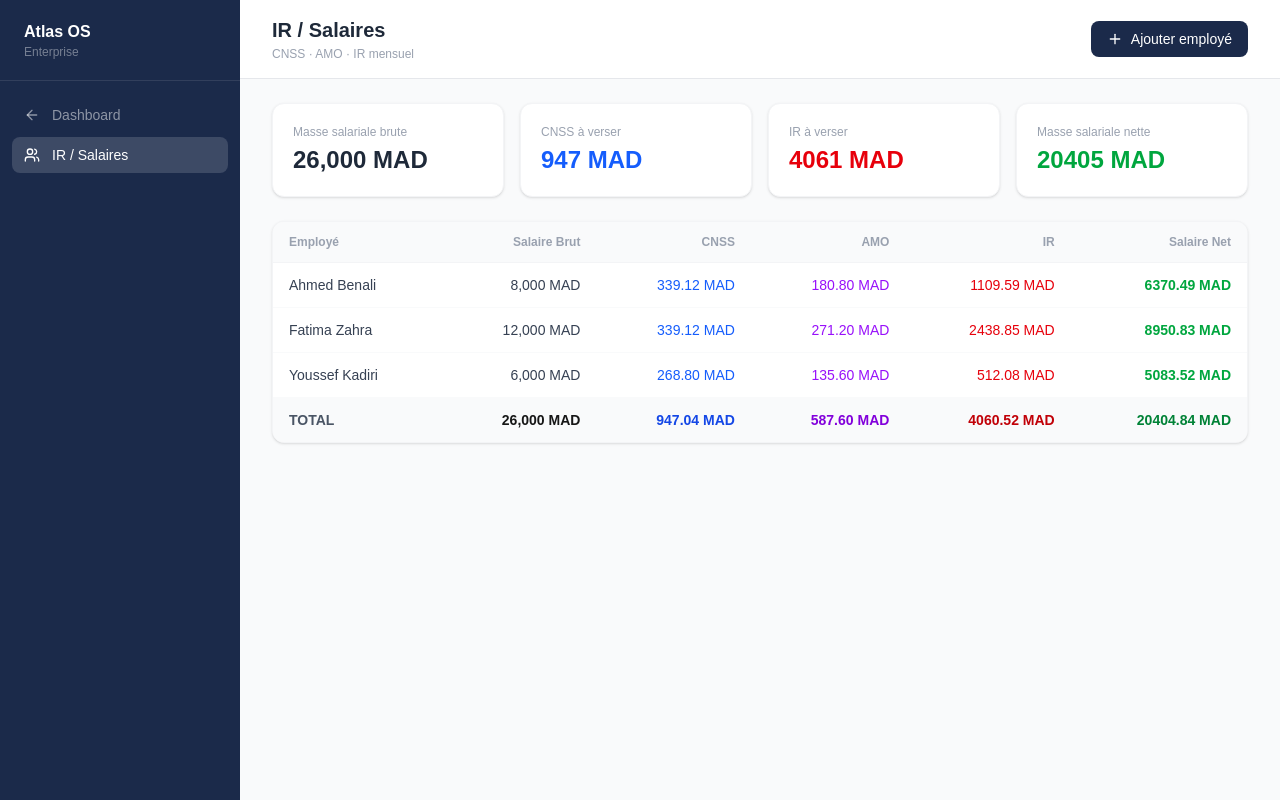
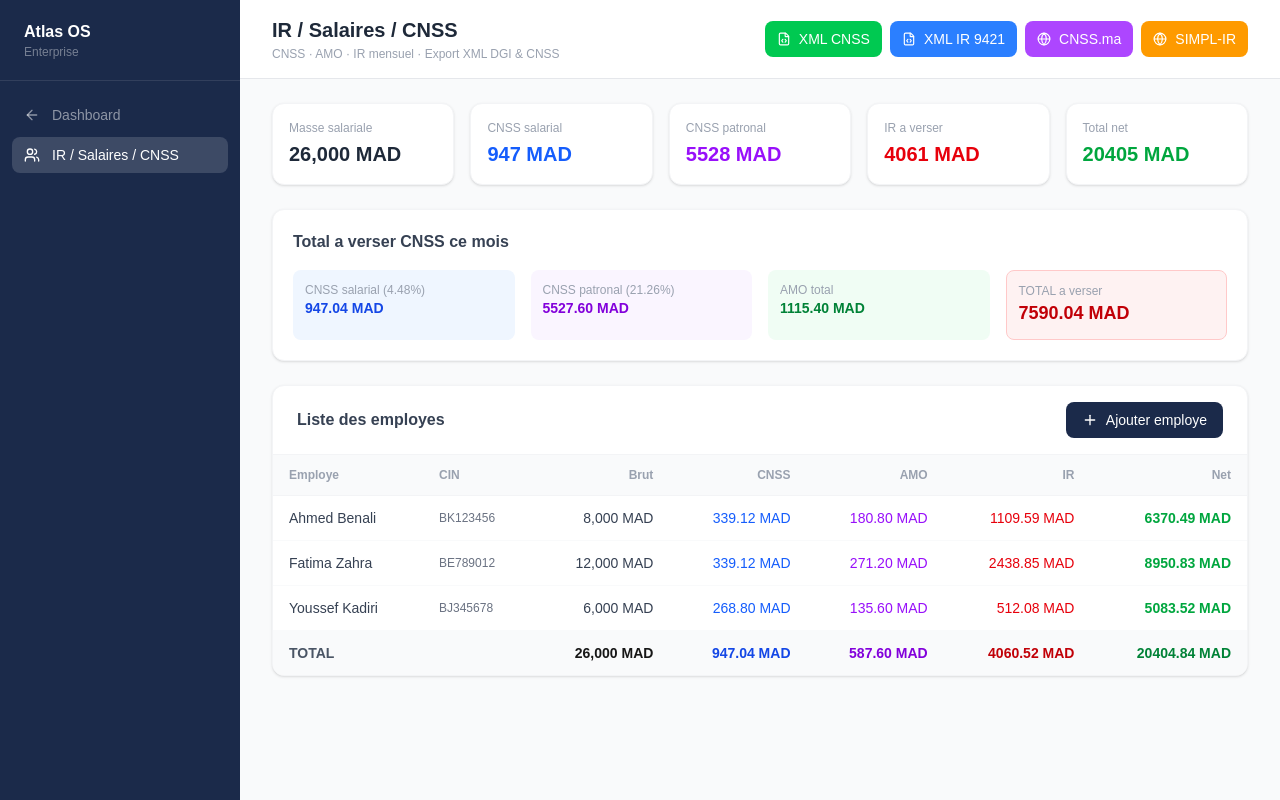
Before and after one commit to marwandevlo/atlas-os, a Next.js app: page /ir in a window 1280 px wide. Built offline with nearby package versions, Linux system fonts and the light colour scheme.

Commit message:
add CNSS IR XML export complete

```diff
--- a/app/ir/page.tsx
+++ b/app/ir/page.tsx
@@ -1,11 +1,13 @@
 'use client';
 import { useState } from 'react';
-import { ArrowLeft, Plus, Users } from 'lucide-react';
+import { ArrowLeft, Plus, Users, FileCode, Globe, Download, CheckCircle } from 'lucide-react';
 import { useRouter } from 'next/navigation';
 
 type Employe = {
   id: number;
   nom: string;
+  cin: string;
+  matriculeCNSS: string;
   salaireBrut: number;
   cnss: number;
   amo: number;
@@ -13,7 +15,7 @@ type Employe = {
   salaireNet: number;
 };
 
-function calculerSalaire(brut: number): Omit<Employe, 'id' | 'nom'> {
+function calculerSalaire(brut: number): Omit<Employe, 'id' | 'nom' | 'cin' | 'matriculeCNSS'> {
   const cnss = Math.min(brut * 0.0448, 339.12);
   const amo = brut * 0.0226;
   const baseIR = brut - cnss - amo;
@@ -24,31 +26,116 @@ function calculerSalaire(brut: number): Omit<Employe, 'id' | 'nom'> {
   else if (baseIR <= 6666) ir = 333.4 + (baseIR - 5000) * 0.3;
   else if (baseIR <= 15000) ir = 832.8 + (baseIR - 6666) * 0.34;
   else ir = 3666.6 + (baseIR - 15000) * 0.38;
-  const salaireNet = brut - cnss - amo - ir;
-  return { salaireBrut: brut, cnss, amo, ir, salaireNet };
+  return { salaireBrut: brut, cnss, amo, ir, salaireNet: brut - cnss - amo - ir };
 }
 
 export default function IRPage() {
   const router = useRouter();
   const [employes, setEmployes] = useState<Employe[]>([
-    { id: 1, nom: 'Ahmed Benali', ...calculerSalaire(8000) },
-    { id: 2, nom: 'Fatima Zahra', ...calculerSalaire(12000) },
-    { id: 3, nom: 'Youssef Kadiri', ...calculerSalaire(6000) },
+    { id: 1, nom: 'Ahmed Benali', cin: 'BK123456', matriculeCNSS: 'CNSS001', ...calculerSalaire(8000) },
+    { id: 2, nom: 'Fatima Zahra', cin: 'BE789012', matriculeCNSS: 'CNSS002', ...calculerSalaire(12000) },
+    { id: 3, nom: 'Youssef Kadiri', cin: 'BJ345678', matriculeCNSS: 'CNSS003', ...calculerSalaire(6000) },
   ]);
-  const [form, setForm] = useState({ nom: '', salaireBrut: '' });
+  const [form, setForm] = useState({ nom: '', cin: '', matriculeCNSS: '', salaireBrut: '' });
   const [showForm, setShowForm] = useState(false);
+  const [declared, setDeclared] = useState(false);
+  const [xmlGenerated, setXmlGenerated] = useState(false);
 
   const addEmploye = () => {
     if (!form.nom || !form.salaireBrut) return;
-    setEmployes([...employes, { id: Date.now(), nom: form.nom, ...calculerSalaire(parseFloat(form.salaireBrut)) }]);
-    setForm({ nom: '', salaireBrut: '' });
+    setEmployes([...employes, {
+      id: Date.now(),
+      nom: form.nom,
+      cin: form.cin,
+      matriculeCNSS: form.matriculeCNSS,
+      ...calculerSalaire(parseFloat(form.salaireBrut))
+    }]);
+    setForm({ nom: '', cin: '', matriculeCNSS: '', salaireBrut: '' });
     setShowForm(false);
   };
 
   const totalBrut = employes.reduce((s, e) => s + e.salaireBrut, 0);
   const totalCNSS = employes.reduce((s, e) => s + e.cnss, 0);
+  const totalAMO = employes.reduce((s, e) => s + e.amo, 0);
   const totalIR = employes.reduce((s, e) => s + e.ir, 0);
   const totalNet = employes.reduce((s, e) => s + e.salaireNet, 0);
+  const cnssPatronal = totalBrut * 0.2126;
+  const amoPatronal = totalBrut * 0.0203;
+
+  const generateXMLCNSS = () => {
+    const mois = new Date().toISOString().substring(0, 7);
+    const xml = `<?xml version="1.0" encoding="UTF-8"?>
+<DeclarationCNSS xmlns="http://www.cnss.ma/v1">
+  <Entete>
+    <Periode>${mois}</Periode>
+    <DateCreation>${new Date().toISOString().split('T')[0]}</DateCreation>
+    <NombreEmployes>${employes.length}</NombreEmployes>
+  </Entete>
+  <Employes>
+${employes.map(e => `    <Employe>
+      <Nom>${e.nom}</Nom>
+      <CIN>${e.cin}</CIN>
+      <MatriculeCNSS>${e.matriculeCNSS}</MatriculeCNSS>
+      <SalaireBrut>${e.salaireBrut}</SalaireBrut>
+      <CNSS_Salarial>${e.cnss.toFixed(2)}</CNSS_Salarial>
+      <AMO_Salarial>${e.amo.toFixed(2)}</AMO_Salarial>
+    </Employe>`).join('\n')}
+  </Employes>
+  <Totaux>
+    <MasseSalariale>${totalBrut}</MasseSalariale>
+    <CNSS_Salarial>${totalCNSS.toFixed(2)}</CNSS_Salarial>
+    <CNSS_Patronal>${cnssPatronal.toFixed(2)}</CNSS_Patronal>
+    <AMO_Salarial>${totalAMO.toFixed(2)}</AMO_Salarial>
+    <AMO_Patronal>${amoPatronal.toFixed(2)}</AMO_Patronal>
+    <TotalVersement>${(totalCNSS + cnssPatronal + totalAMO + amoPatronal).toFixed(2)}</TotalVersement>
+  </Totaux>
+</DeclarationCNSS>`;
+
+    const blob = new Blob([xml], { type: 'application/xml' });
+    const url = URL.createObjectURL(blob);
+    const a = document.createElement('a');
+    a.href = url;
+    a.download = `CNSS_${mois}.xml`;
+    a.click();
+    URL.revokeObjectURL(url);
+    setXmlGenerated(true);
+  };
+
+  const generateXMLIR = () => {
+    const mois = new Date().toISOString().substring(0, 7);
+    const xml = `<?xml version="1.0" encoding="UTF-8"?>
+<Etat9421 xmlns="http://www.tax.gov.ma/ir/v1">
+  <Entete>
+    <Periode>${mois}</Periode>
+    <DateCreation>${new Date().toISOString().split('T')[0]}</DateCreation>
+    <NombreEmployes>${employes.length}</NombreEmployes>
+  </Entete>
+  <Salaries>
+${employes.map(e => `    <Salarie>
+      <Nom>${e.nom}</Nom>
+      <CIN>${e.cin}</CIN>
+      <SalaireBrut>${e.salaireBrut}</SalaireBrut>
+      <CNSS>${e.cnss.toFixed(2)}</CNSS>
+      <AMO>${e.amo.toFixed(2)}</AMO>
+      <IR>${e.ir.toFixed(2)}</IR>
+      <SalaireNet>${e.salaireNet.toFixed(2)}</SalaireNet>
+    </Salarie>`).join('\n')}
+  </Salaries>
+  <Totaux>
+    <TotalBrut>${totalBrut}</TotalBrut>
+    <TotalIR>${totalIR.toFixed(2)}</TotalIR>
+    <TotalNet>${totalNet.toFixed(2)}</TotalNet>
+  </Totaux>
+</Etat9421>`;
+
+    const blob = new Blob([xml], { type: 'application/xml' });
+    const url = URL.createObjectURL(blob);
+    const a = document.createElement('a');
+    a.href = url;
+    a.download = `IR_9421_${mois}.xml`;
+    a.click();
+    URL.revokeObjectURL(url);
+  };
 
   return (
     <div className="flex h-screen bg-gray-50">
@@ -62,7 +149,7 @@ export default function IRPage() {
             <ArrowLeft size={16} /> Dashboard
           </button>
           <button className="w-full flex items-center gap-3 px-3 py-2 rounded-lg bg-white/15 text-white text-sm">
-            <Users size={16} /> IR / Salaires
+            <Users size={16} /> IR / Salaires / CNSS
           </button>
         </nav>
       </aside>
@@ -70,40 +157,95 @@ export default function IRPage() {
       <main className="flex-1 flex flex-col overflow-hidden">
         <header className="bg-white border-b border-gray-200 px-8 py-4 flex items-center justify-between">
           <div>
-            <h1 className="text-xl font-bold text-gray-800">IR / Salaires</h1>
-            <p className="text-xs text-gray-400 mt-0.5">CNSS · AMO · IR mensuel</p>
+            <h1 className="text-xl font-bold text-gray-800">IR / Salaires / CNSS</h1>
+            <p className="text-xs text-gray-400 mt-0.5">CNSS · AMO · IR mensuel · Export XML DGI & CNSS</p>
           </div>
-          <button onClick={() => setShowForm(!showForm)} className="flex items-center gap-2 px-4 py-2 bg-[#1B2A4A] text-white rounded-lg text-sm hover:bg-[#243660] transition-colors">
-            <Plus size={16} /> Ajouter employé
-          </button>
+          <div className="flex gap-2">
+            <button onClick={generateXMLCNSS} className="flex items-center gap-2 px-3 py-2 bg-green-500 text-white rounded-lg text-sm hover:bg-green-600 transition-colors">
+              <FileCode size={14} /> XML CNSS
+            </button>
+            <button onClick={generateXMLIR} className="flex items-center gap-2 px-3 py-2 bg-blue-500 text-white rounded-lg text-sm hover:bg-blue-600 transition-colors">
+              <FileCode size={14} /> XML IR 9421
+            </button>
+            <button onClick={() => window.open('https://www.cnss.ma', '_blank')} className="flex items-center gap-2 px-3 py-2 bg-purple-500 text-white rounded-lg text-sm hover:bg-purple-600 transition-colors">
+              <Globe size={14} /> CNSS.ma
+            </button>
+            <button onClick={() => window.open('https://www.tax.gov.ma', '_blank')} className="flex items-center gap-2 px-3 py-2 bg-amber-500 text-white rounded-lg text-sm hover:bg-amber-600 transition-colors">
+              <Globe size={14} /> SIMPL-IR
+            </button>
+          </div>
         </header>
 
         <div className="flex-1 overflow-y-auto px-8 py-6 space-y-6">
-          <div className="grid grid-cols-4 gap-4">
-            <div className="bg-white rounded-xl p-5 shadow-sm border border-gray-100">
-              <p className="text-xs text-gray-400">Masse salariale brute</p>
-              <p className="text-2xl font-bold text-gray-800 mt-1">{totalBrut.toLocaleString()} MAD</p>
+
+          {xmlGenerated && (
+            <div className="bg-green-50 border border-green-200 rounded-xl p-4 flex items-center gap-3">
+              <CheckCircle size={20} className="text-green-500 shrink-0" />
+              <div>
+                <p className="font-semibold text-green-700">Fichier XML CNSS genere!</p>
+                <p className="text-sm text-green-600">Deposez sur le portail CNSS.ma</p>
+              </div>
+              <button onClick={() => window.open('https://www.cnss.ma', '_blank')} className="ml-auto px-4 py-2 bg-green-500 text-white rounded-lg text-sm hover:bg-green-600 flex items-center gap-2">
+                <Globe size={14} /> CNSS.ma
+              </button>
             </div>
-            <div className="bg-white rounded-xl p-5 shadow-sm border border-gray-100">
-              <p className="text-xs text-gray-400">CNSS à verser</p>
-              <p className="text-2xl font-bold text-blue-600 mt-1">{totalCNSS.toFixed(0)} MAD</p>
+          )}
+
+          <div className="grid grid-cols-5 gap-4">
+            <div className="bg-white rounded-xl p-4 shadow-sm border border-gray-100">
+              <p className="text-xs text-gray-400">Masse salariale</p>
+              <p className="text-xl font-bold text-gray-800 mt-1">{totalBrut.toLocaleString()} MAD</p>
             </div>
-            <div className="bg-white rounded-xl p-5 shadow-sm border border-gray-100">
-              <p className="text-xs text-gray-400">IR à verser</p>
-              <p className="text-2xl font-bold text-red-600 mt-1">{totalIR.toFixed(0)} MAD</p>
+            <div className="bg-white rounded-xl p-4 shadow-sm border border-gray-100">
+              <p className="text-xs text-gray-400">CNSS salarial</p>
+              <p className="text-xl font-bold text-blue-600 mt-1">{totalCNSS.toFixed(0)} MAD</p>
             </div>
-            <div className="bg-white rounded-xl p-5 shadow-sm border border-gray-100">
-              <p className="text-xs text-gray-400">Masse salariale nette</p>
-              <p className="text-2xl font-bold text-green-600 mt-1">{totalNet.toFixed(0)} MAD</p>
+            <div className="bg-white rounded-xl p-4 shadow-sm border border-gray-100">
+              <p className="text-xs text-gray-400">CNSS patronal</p>
+              <p className="text-xl font-bold text-purple-600 mt-1">{cnssPatronal.toFixed(0)} MAD</p>
+            </div>
+            <div className="bg-white rounded-xl p-4 shadow-sm border border-gray-100">
+              <p className="text-xs text-gray-400">IR a verser</p>
+              <p className="text-xl font-bold text-red-600 mt-1">{totalIR.toFixed(0)} MAD</p>
+            </div>
+            <div className="bg-white rounded-xl p-4 shadow-sm border border-gray-100">
+              <p className="text-xs text-gray-400">Total net</p>
+              <p className="text-xl font-bold text-green-600 mt-1">{totalNet.toFixed(0)} MAD</p>
+            </div>
+          </div>
+
+          <div className="bg-white rounded-xl p-5 shadow-sm border border-gray-100">
+            <div className="flex items-center justify-between mb-4">
+              <h2 className="font-semibold text-gray-700">Total a verser CNSS ce mois</h2>
+            </div>
+            <div className="grid grid-cols-4 gap-4 text-sm">
+              <div className="p-3 bg-blue-50 rounded-lg">
+                <p className="text-xs text-gray-400">CNSS salarial (4.48%)</p>
+                <p className="font-bold text-blue-700">{totalCNSS.toFixed(2)} MAD</p>
+              </div>
+              <div className="p-3 bg-purple-50 rounded-lg">
+                <p className="text-xs text-gray-400">CNSS patronal (21.26%)</p>
+                <p className="font-bold text-purple-700">{cnssPatronal.toFixed(2)} MAD</p>
+              </div>
+              <div className="p-3 bg-green-50 rounded-lg">
+                <p className="text-xs text-gray-400">AMO total</p>
+                <p className="font-bold text-green-700">{(totalAMO + amoPatronal).toFixed(2)} MAD</p>
+              </div>
+              <div className="p-3 bg-red-50 rounded-lg border border-red-200">
+                <p className="text-xs text-gray-400">TOTAL a verser</p>
+                <p className="font-bold text-red-700 text-lg">{(totalCNSS + cnssPatronal + totalAMO + amoPatronal).toFixed(2)} MAD</p>
+              </div>
             </div>
           </div>
 
           {showForm && (
             <div className="bg-white rounded-xl p-6 shadow-sm border border-blue-200">
-              <h2 className="font-semibold text-gray-700 mb-4">Nouvel employé</h2>
-              <div className="flex gap-4">
-                <input value={form.nom} onChange={e => setForm({...form, nom: e.target.value})} placeholder="Nom complet" className="flex-1 px-3 py-2 text-sm border border-gray-200 rounded-lg focus:outline-none focus:border-blue-400" />
-                <input value={form.salaireBrut} onChange={e => setForm({...form, salaireBrut: e.target.value})} placeholder="Salaire brut (MAD)" type="number" className="w-48 px-3 py-2 text-sm border border-gray-200 rounded-lg focus:outline-none focus:border-blue-400" />
+              <h2 className="font-semibold text-gray-700 mb-4">Nouvel employe</h2>
+              <div className="grid grid-cols-2 gap-4">
+                <input value={form.nom} onChange={e => setForm({...form, nom: e.target.value})} placeholder="Nom complet" className="px-3 py-2 text-sm border border-gray-200 rounded-lg focus:outline-none focus:border-blue-400" />
+                <input value={form.cin} onChange={e => setForm({...form, cin: e.target.value})} placeholder="CIN" className="px-3 py-2 text-sm border border-gray-200 rounded-lg focus:outline-none focus:border-blue-400" />
+                <input value={form.matriculeCNSS} onChange={e => setForm({...form, matriculeCNSS: e.target.value})} placeholder="Matricule CNSS" className="px-3 py-2 text-sm border border-gray-200 rounded-lg focus:outline-none focus:border-blue-400" />
+                <input value={form.salaireBrut} onChange={e => setForm({...form, salaireBrut: e.target.value})} placeholder="Salaire brut (MAD)" type="number" className="px-3 py-2 text-sm border border-gray-200 rounded-lg focus:outline-none focus:border-blue-400" />
                 <button onClick={addEmploye} className="px-4 py-2 bg-[#1B2A4A] text-white rounded-lg text-sm hover:bg-[#243660]">Ajouter</button>
                 <button onClick={() => setShowForm(false)} className="px-4 py-2 border border-gray-200 rounded-lg text-sm text-gray-600">Annuler</button>
               </div>
@@ -111,21 +253,29 @@ export default function IRPage() {
           )}
 
           <div className="bg-white rounded-xl shadow-sm border border-gray-100 overflow-hidden">
+            <div className="px-6 py-4 border-b border-gray-100 flex items-center justify-between">
+              <h2 className="font-semibold text-gray-700">Liste des employes</h2>
+              <button onClick={() => setShowForm(!showForm)} className="flex items-center gap-2 px-4 py-2 bg-[#1B2A4A] text-white rounded-lg text-sm hover:bg-[#243660] transition-colors">
+                <Plus size={16} /> Ajouter employe
+              </button>
+            </div>
             <table className="w-full text-sm">
               <thead>
                 <tr className="text-left text-xs text-gray-400 border-b border-gray-100 bg-gray-50">
-                  <th className="px-4 py-3">Employé</th>
-                  <th className="px-4 py-3 text-right">Salaire Brut</th>
+                  <th className="px-4 py-3">Employe</th>
+                  <th className="px-4 py-3">CIN</th>
+                  <th className="px-4 py-3 text-right">Brut</th>
                   <th className="px-4 py-3 text-right">CNSS</th>
                   <th className="px-4 py-3 text-right">AMO</th>
                   <th className="px-4 py-3 text-right">IR</th>
-                  <th className="px-4 py-3 text-right">Salaire Net</th>
+                  <th className="px-4 py-3 text-right">Net</th>
                 </tr>
               </thead>
               <tbody>
                 {employes.map(e => (
                   <tr key={e.id} className="border-b border-gray-50 hover:bg-gray-50">
                     <td className="px-4 py-3 font-medium text-gray-700">{e.nom}</td>
+                    <td className="px-4 py-3 text-gray-500 text-xs">{e.cin}</td>
                     <td className="px-4 py-3 text-right text-gray-700">{e.salaireBrut.toLocaleString()} MAD</td>
                     <td className="px-4 py-3 text-right text-blue-600">{e.cnss.toFixed(2)} MAD</td>
                     <td className="px-4 py-3 text-right text-purple-600">{e.amo.toFixed(2)} MAD</td>
@@ -134,10 +284,10 @@ export default function IRPage() {
                   </tr>
                 ))}
                 <tr className="bg-gray-50 font-bold text-sm">
-                  <td className="px-4 py-3 text-gray-600">TOTAL</td>
+                  <td colSpan={2} className="px-4 py-3 text-gray-600">TOTAL</td>
                   <td className="px-4 py-3 text-right">{totalBrut.toLocaleString()} MAD</td>
                   <td className="px-4 py-3 text-right text-blue-700">{totalCNSS.toFixed(2)} MAD</td>
-                  <td className="px-4 py-3 text-right text-purple-700">{employes.reduce((s,e)=>s+e.amo,0).toFixed(2)} MAD</td>
+                  <td className="px-4 py-3 text-right text-purple-700">{totalAMO.toFixed(2)} MAD</td>
                   <td className="px-4 py-3 text-right text-red-700">{totalIR.toFixed(2)} MAD</td>
                   <td className="px-4 py-3 text-right text-green-700">{totalNet.toFixed(2)} MAD</td>
                 </tr>
```
